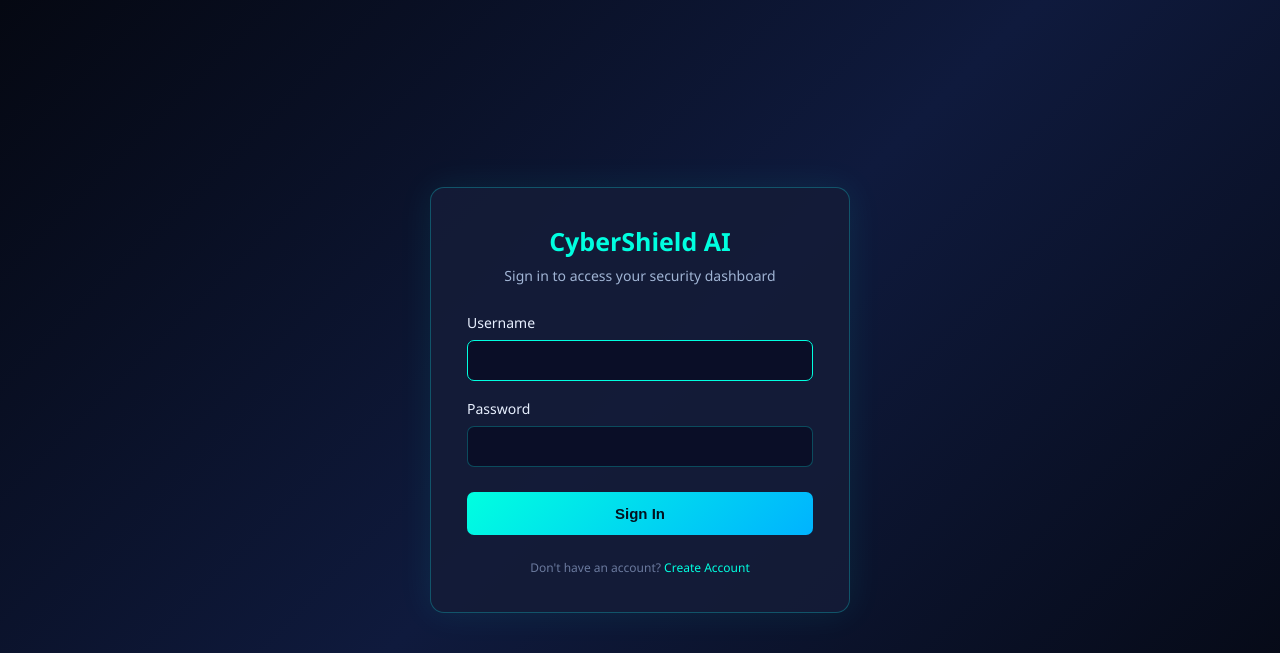
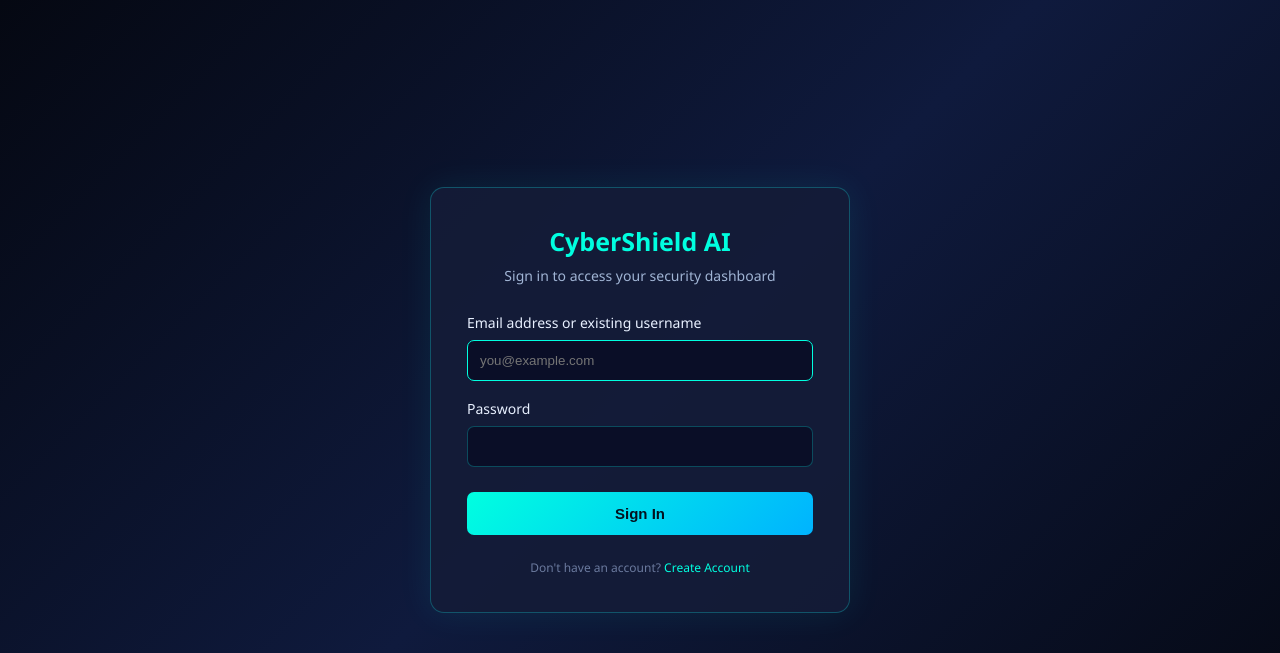
Before and after one commit to syedamahvish03/cyberShieldai, a Django app: template backend/analyzer/templates/registration/login.html in a window 1280 px wide. Shown: the top 653 px of the page. Run offline with Django 5.2, Linux system fonts and the light colour scheme; the template is opened without the code that fills it, so the values that code supplies are empty.

Commit message:
Update login field to accept email or existing username

```diff
--- a/backend/analyzer/templates/registration/login.html
+++ b/backend/analyzer/templates/registration/login.html
@@ -117,12 +117,13 @@
       <form method="post">
         {% csrf_token %}
 
-        <label for="id_username">Username</label>
+        <label for="id_username">Email address or existing username</label>
         <input
           type="text"
           name="username"
           id="id_username"
           autocomplete="username"
+          placeholder="you@example.com"
           required
           autofocus
         />
@@ -138,7 +139,7 @@
 
         {% if form.errors %}
         <p class="error">
-          Username or password is incorrect. Please try again.
+          Email/username or password is incorrect. Please try again.
         </p>
         {% endif %} {% if next %}
         <input type="hidden" name="next" value="{{ next }}" />
```
